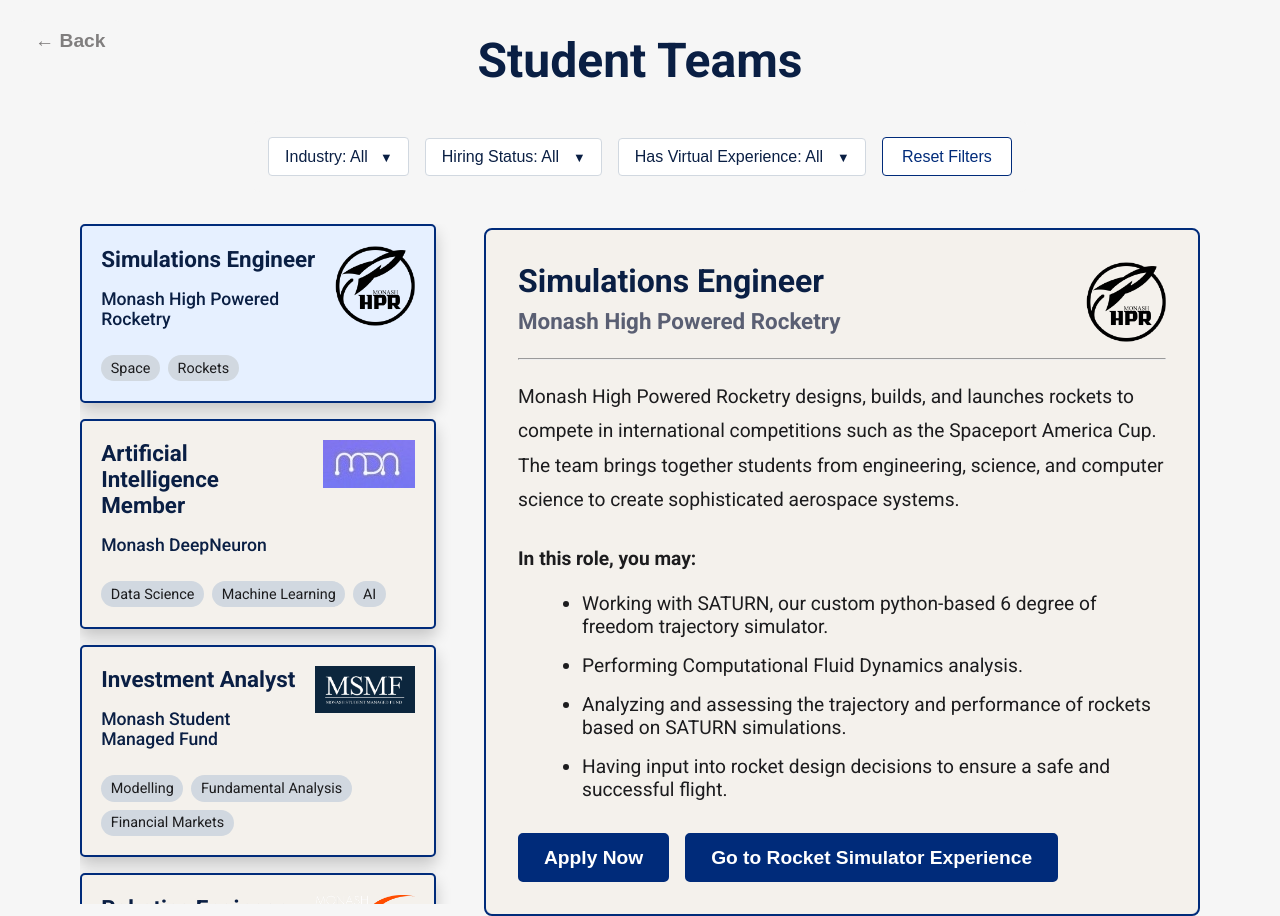
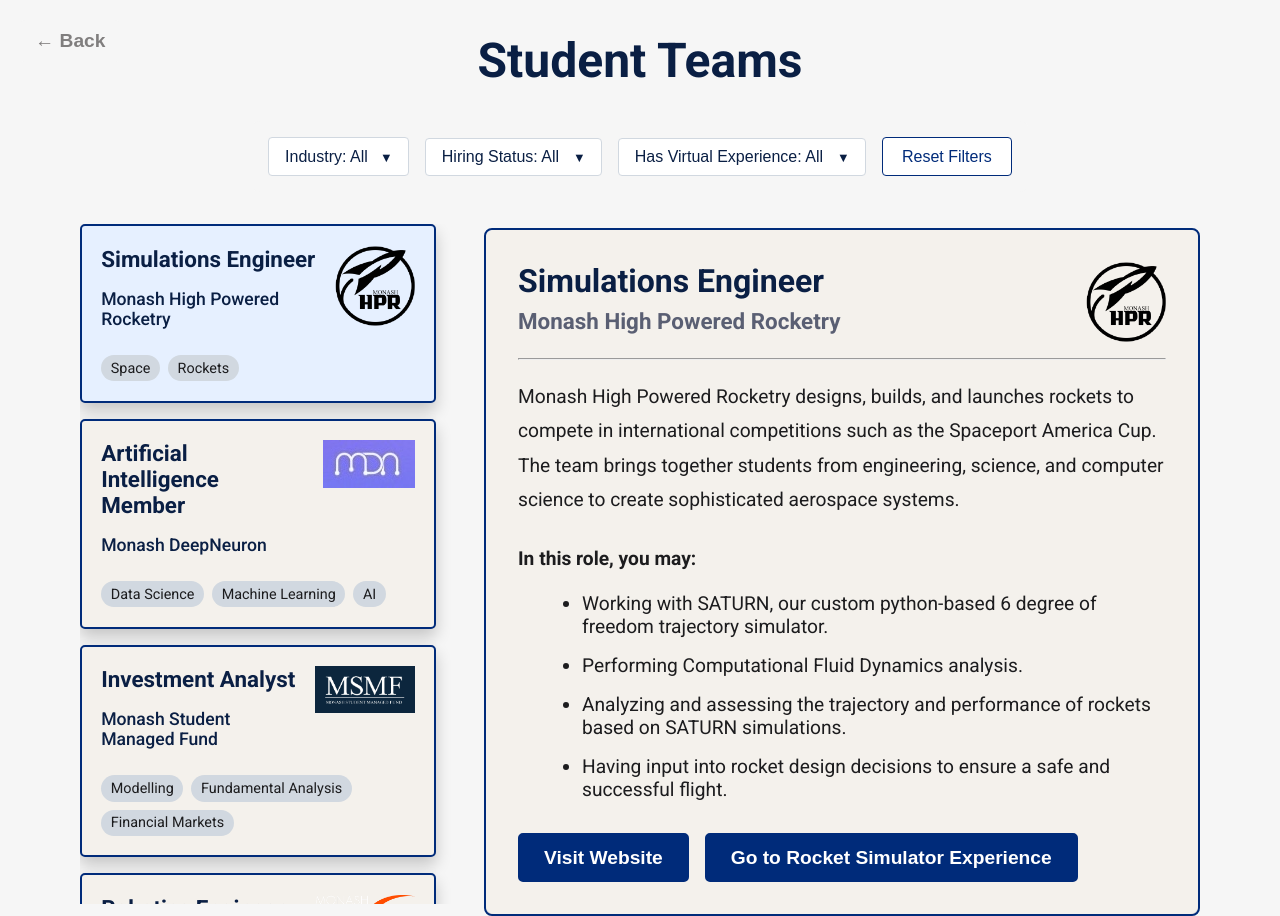
Before and after one commit to VincentG03/macathon_v2, a React (Create React App) app in the folder my-app/: page /explore in a window 1280 px wide. Both pictures are taken after a click on the element 258 px from the left and 313 px from the top of the page. Built offline with nearby package versions, Linux system fonts and the light colour scheme.

Commit message:
apply now functionality to visit website

```diff
--- a/my-app/src/Explore.js
+++ b/my-app/src/Explore.js
@@ -17,6 +17,7 @@
     id: 1,
     title: 'Simulations Engineer',
     company: 'Monash High Powered Rocketry',
+    website: 'https://monashhpr.com',
     logo: hprLogo,
     paragraph: `Monash High Powered Rocketry designs, builds, and launches rockets to compete in international competitions such as the Spaceport America Cup. The team brings together students from engineering, science, and computer science to create sophisticated aerospace systems.
     <span class="bold-only">In this role, you may:</span>`,
@@ -35,6 +36,7 @@
     id: 2,
     title: 'Artificial Intelligence Member',
     company: 'Monash DeepNeuron',
+    website: 'https://deepneuron.org/',
     logo: mdnLogo,
     paragraph: `Monash DeepNeuron is a student-led research initiative focused on artificial intelligence and neuroscience. The team explores cutting-edge technologies including neural networks, brain-computer interfaces, and biologically-inspired models.
     <span class="bold-only">In this role, you may:</span>`,
@@ -53,6 +55,7 @@
     id: 3,
     title: 'Investment Analyst',
     company: 'Monash Student Managed Fund',
+    website: 'https://www.monashmsmf.org/',
     logo: msmfLogo,
     paragraph: `Monash Student Managed Fund is a student-run investment fund managing real capital on behalf of the Monash Foundation. It provides hands-on experience in stock research, valuation, and portfolio management.
     <span class="bold-only">In this role, you may:</span>`,
@@ -72,6 +75,7 @@
     id: 4,
     title: 'Robotics Engineer',
     company: 'Monash Nova Rova',
+    website: 'https://www.novarover.space/',
     logo: novaLogo,
     paragraph: `Monash Nova Rover is a student-led team that designs, builds, and operates Mars rovers to compete in international competitions such as the University Rover Challenge (URC). The team brings together students from engineering, science, IT, and design to develop advanced robotic systems capable of autonomous navigation, science exploration, and remote operation in challenging environments.
     <span class="bold-only">In this role, you may:</span>`,
@@ -91,6 +95,7 @@
     id: 5,
     title: 'Electrical Engineer',
     company: 'Monash MotorSport',
+    website: 'https://www.monashmotorsport.com/',
     logo: mmsLogo,
     paragraph: `Monash Motorsport is a student-run team that designs, builds, and races Formula Student electric and autonomous race cars to compete in global competitions such as Formula SAE-A and Formula Student Germany. The team brings together students from engineering, science, IT, and commerce to push the boundaries of automotive innovation through advanced engineering, research, and testing.
     <span class="bold-only">In this role, you may:</span>`,
@@ -111,6 +116,7 @@
     id: 6,
     title: 'Developer',
     company: 'Monash AIM',
+    website: 'https://monashaim.github.io/',
     logo: aimLogo,
     paragraph: `Monash AIM is a student-led initiative harnessing the power of AI to revolutionise medical imaging. We’re developing innovative solutions for disease classification and detection, using a diverse skillset that includes Python, machine learning, and image processing.
     We AIM to be at the forefront of AI-driven medical imaging solutions, enabling the advancement of clinical practice by bringing passionate students from various disciplines in order to collaborate and create innovative solutions.
@@ -130,6 +136,7 @@
     id: 7,
     title: 'Writer',
     company: 'Creative Writers Monash',
+    website: 'https://www.monashclubs.org/clubs/Creative-Writers',
     logo: writeLogo,
     paragraph: `We are a writing community that encourages our members to write in all forms! We give talks about writing topics and provide feedback for each other's work at weekly meetings. We publish our members' work online and in print, run a yearly winter writers' retreat, spoken word events, and more!
     <span class="bold-only">As a writer, you may:</span>`,
@@ -148,6 +155,7 @@
     id: 8,
     title: 'People and Culture',
     company: 'Monash BrewLab',
+    website: 'https://www.monashbrewlab.com/',
     logo: brewLogo,
     paragraph: `Are you an alcoholic in need to quench your thirst? Join Monash BrewLab, a student-run brewery that produces high-quality craft beer. We are looking for passionate individuals to join our People and Culture team to help us create a positive and inclusive environment for all members.
     <span class="bold-only">As a P&C officer, you may:</span>`,
@@ -299,7 +307,14 @@
                       ))}
                     </ul>
                     <div className="button-container">
-                      <button className="apply-button" onClick={() => alert("Apply Now functionality can be implemented here!")}>Apply Now</button>
+                    {selectedJob.website && (
+                        <button
+                          className="apply-button"
+                          onClick={() => window.open(selectedJob.website, '_blank', 'noopener,noreferrer')}
+                        >
+                          Visit Website
+                        </button>
+                      )}
                       {selectedJob.title === "Simulations Engineer" && (
                         <button className="apply-button" onClick={() => navigate("/rocket-simulator")}>Go to Rocket Simulator Experience</button>
                       )}
```
